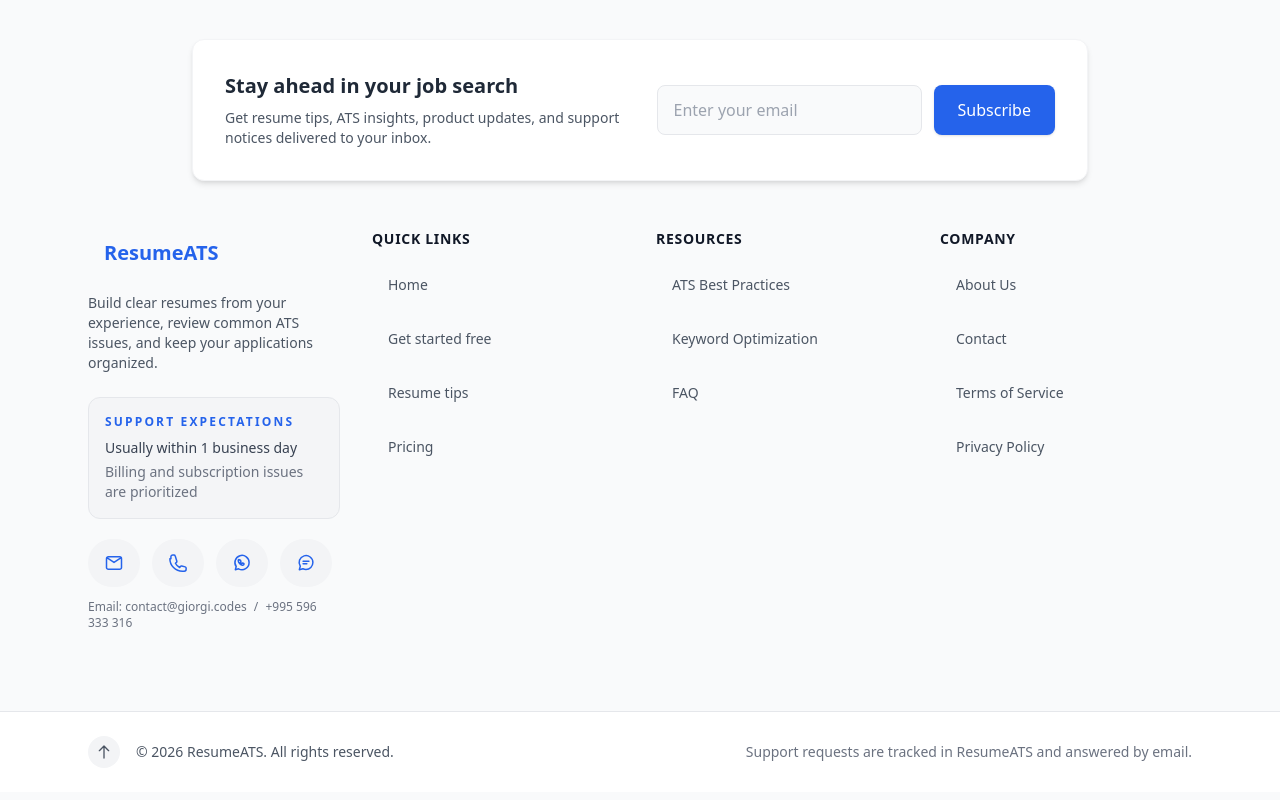
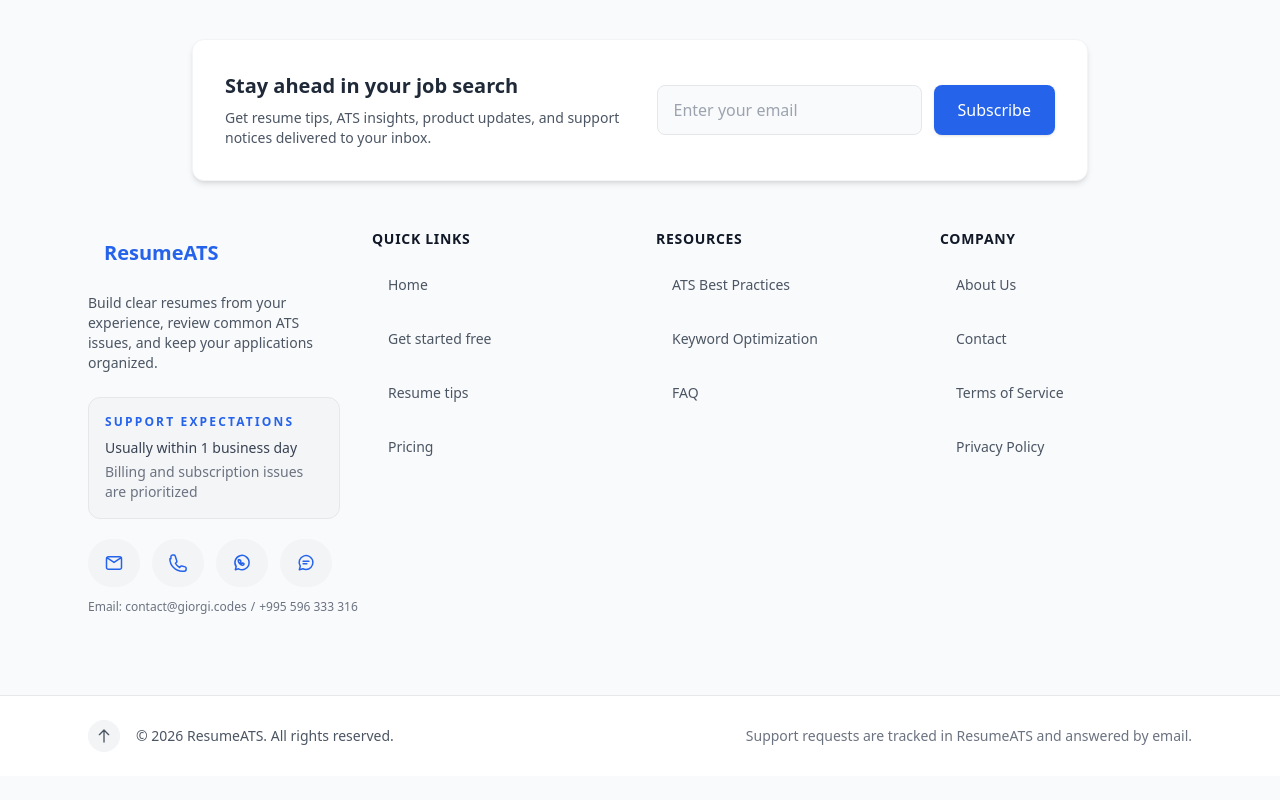
Before and after one commit to GiorgiKemo/ats-friendly-resume-builder, a React (Vite) app: page / in a window 1280 px wide. Shown: the part 3107-3907 px from the top of the page. Built offline with nearby package versions, Linux system fonts and the light colour scheme; no server answers.

Commit message:
Keep footer contacts intact on narrow screens

```diff
--- a/src/components/layout/Footer.jsx
+++ b/src/components/layout/Footer.jsx
@@ -178,11 +178,9 @@
               </TouchLink>
             </div>
             <p className="mt-3 text-xs text-gray-500 dark:text-slate-500">
-              Email: {SUPPORT_EMAIL}
-              {' '}
-              <span className="mx-1">/</span>
-              {' '}
-              {SUPPORT_PHONE_DISPLAY}
+              <span className="whitespace-nowrap">Email: {SUPPORT_EMAIL}</span>
+              <span aria-hidden="true" className="mx-1">/</span>
+              <span className="whitespace-nowrap">{SUPPORT_PHONE_DISPLAY}</span>
             </p>
           </div>
 
```
Also changed, not shown: 1 other file (tests, documents, lock files or other folders).
